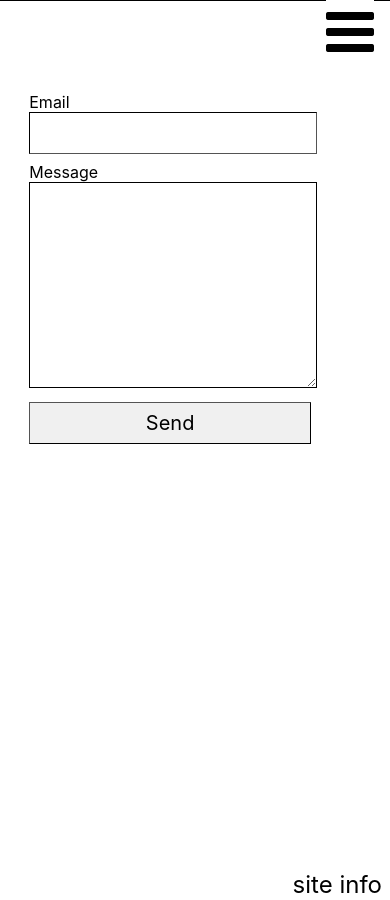
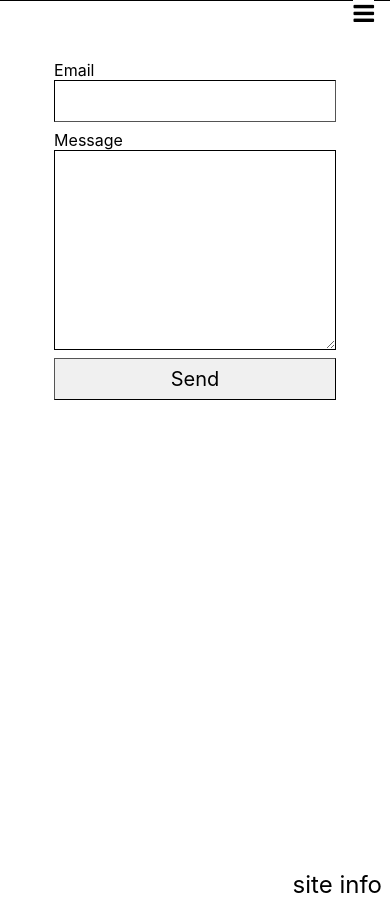
Before and after one commit to taxihelms0/alexiansmith.com, a Jekyll site: the page built from contact.html, in a window 390 px wide. Built offline with Jekyll 4.4.1, drawn with Linux system fonts in a browser that asks for light colours; nearby versions of some CDN libraries.

Commit message:
navbar styling

```diff
--- a/_sass/main.scss
+++ b/_sass/main.scss
@@ -127,7 +127,7 @@ a:hover {
   text-align: left;
   margin-left:1rem;
   text-decoration: none;
-  font-size: 3.5rem;
+  font-size: 1.5rem;
 }
 
 .topnav ul {
@@ -167,16 +167,16 @@ a:hover {
   // left:8px;
   // top:8px;
   // right:8px;
-  margin-top: 4rem;
+  margin-top: 1.5rem;
 }
 .doubleMenu {
-  margin-top: 8rem!important;
+  margin-top: 3rem!important;
 }
 .tripleMenu {
-  margin-top: 12rem!important;
+  margin-top: 4.5rem!important;
 }
 .mobileMenu {
-  margin-top: 16rem!important;
+  margin-top: 4.5rem!important;
 }
 /* end nav styling */
 
@@ -240,12 +240,12 @@ form button:hover {
 }
 
 textarea {
-    width: 100%;
-    height: 100px;
-    margin-bottom:2px;
-    border-width:1px;
-    border-color:black;
-    height:275px;
+  display:block;
+  width: 100%;
+  height:275px;
+  margin-bottom:2px;
+  border-width:1px;
+  border-color:black;
 }
 
 .ohnohoney{
--- a/_sass/responsive.scss
+++ b/_sass/responsive.scss
@@ -6,15 +6,15 @@
     .topnav a.current {
       display: block;
       margin-left:0;
-      font-size: 2.5rem;
-      padding-top:1.1rem;
+      // font-size: 1.5rem;
+      // padding-top:1.1rem;
       // padding-bottom:auto;
     }
     .topnav #brand {
       margin-right:0;
       margin-left:1rem!important;
       background-color:white!important;
-      font-size: 3.5rem;
+      // font-size: 1.5rem;
       padding-top:0;
     }
     .topnav a.icon {
@@ -54,17 +54,21 @@
       width:85%;
       // font-size:125%;
       box-sizing:border-box;
+      align-items:center;
+
+    }
+
+    form label, textarea, button, input {
+      box-sizing:border-box;
+      margin-right:auto;
+      margin-left:auto;
+      width:85%!important;
     }
 
     form textarea {
       height:200px;
-      width:85%!important;
     }
 
-    form button, input{
-      width:85%!important;
-      vertical-align:center;
-    }
     form button {
       font-size:1.25rem;
     }
```
